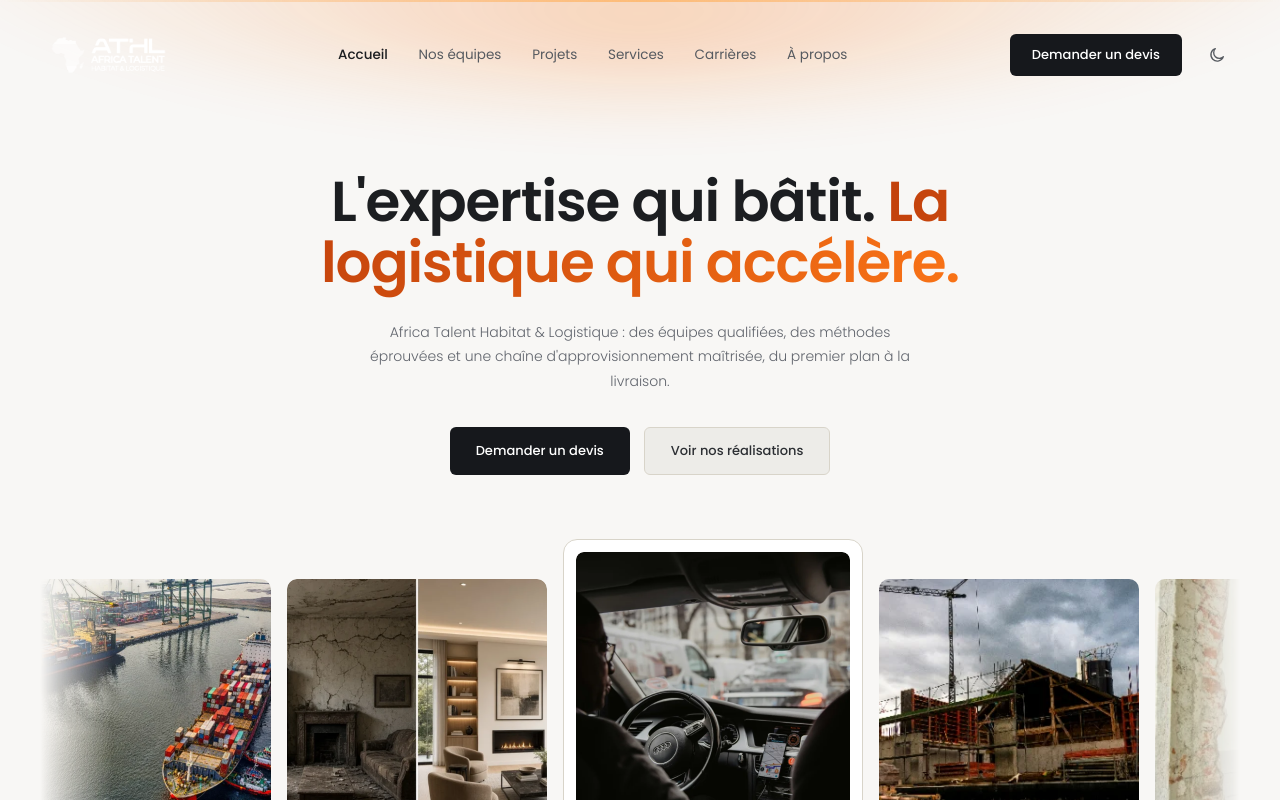
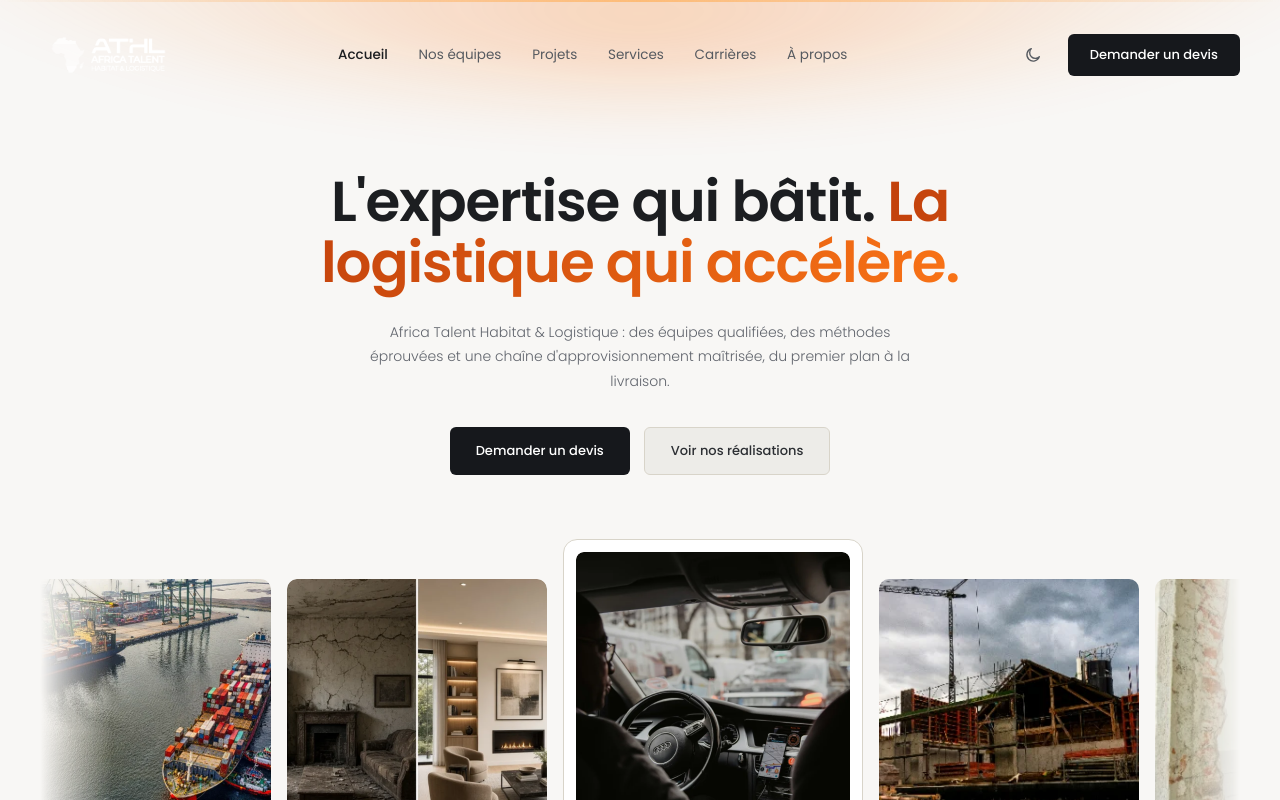
Before and after one commit to BAKJUNIOR/Athl_logistics-front, an Angular app: page / in a window 1280 px wide. Shown: the top 800 px of the page. Built offline with nearby package versions, Linux system fonts and the light colour scheme.

Commit message:
Place l'icône de thème avant le bouton "Demander un devis"
Réordonne le header : icône soleil/lune, puis bouton devis, puis
menu burger.

```diff
--- a/src/app/domains/vitrine/presentation/layout/header/header.component.ts
+++ b/src/app/domains/vitrine/presentation/layout/header/header.component.ts
@@ -23,7 +23,6 @@ import { ThemeService } from '../../../../../core/services/theme.service';
       </nav>
 
       <div class="header__actions">
-        <a class="btn btn--light btn--sm" href="/devis" (click)="openQuote($event)">Demander un devis</a>
         <button
           class="theme-toggle"
           type="button"
@@ -41,6 +40,7 @@ import { ThemeService } from '../../../../../core/services/theme.service';
             </svg>
           }
         </button>
+        <a class="btn btn--light btn--sm" href="/devis" (click)="openQuote($event)">Demander un devis</a>
         <button
           class="burger"
           type="button"
```
